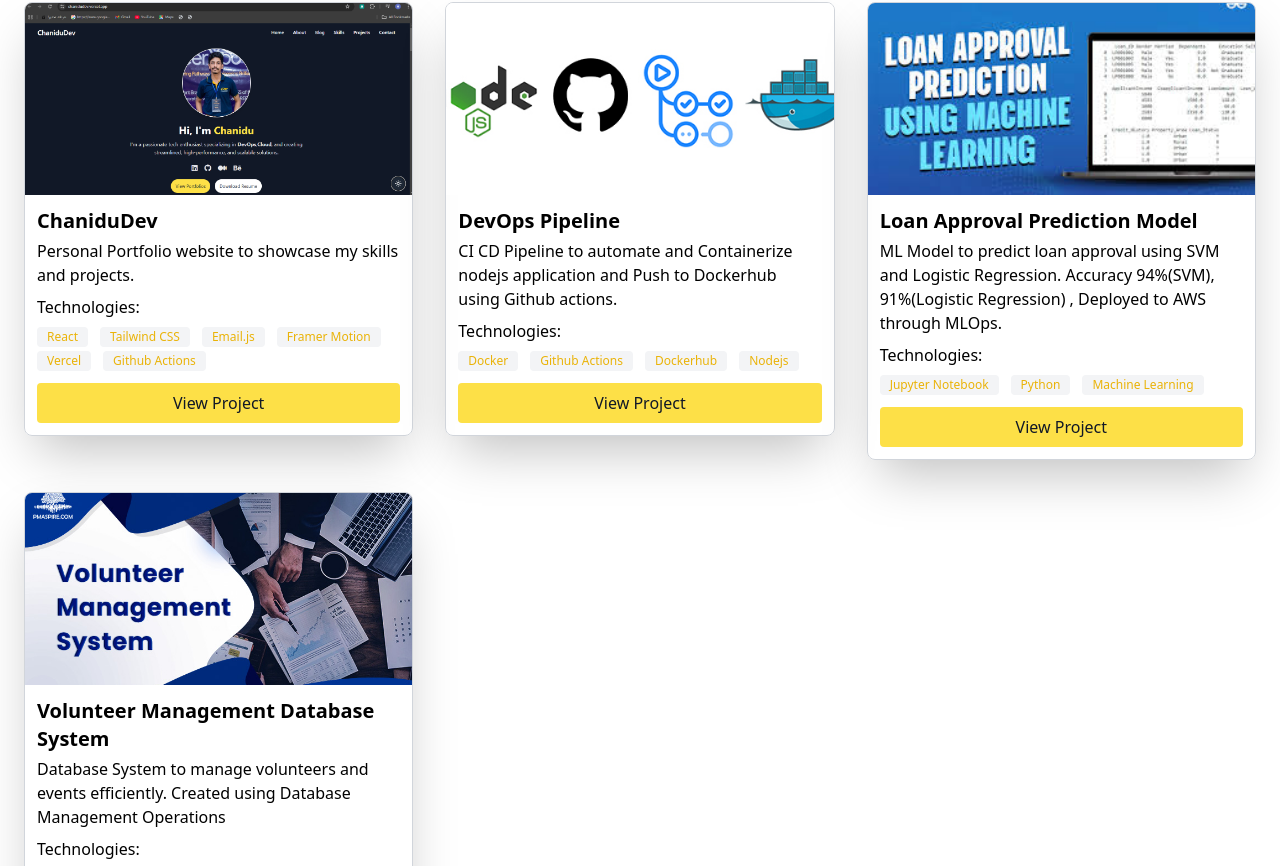
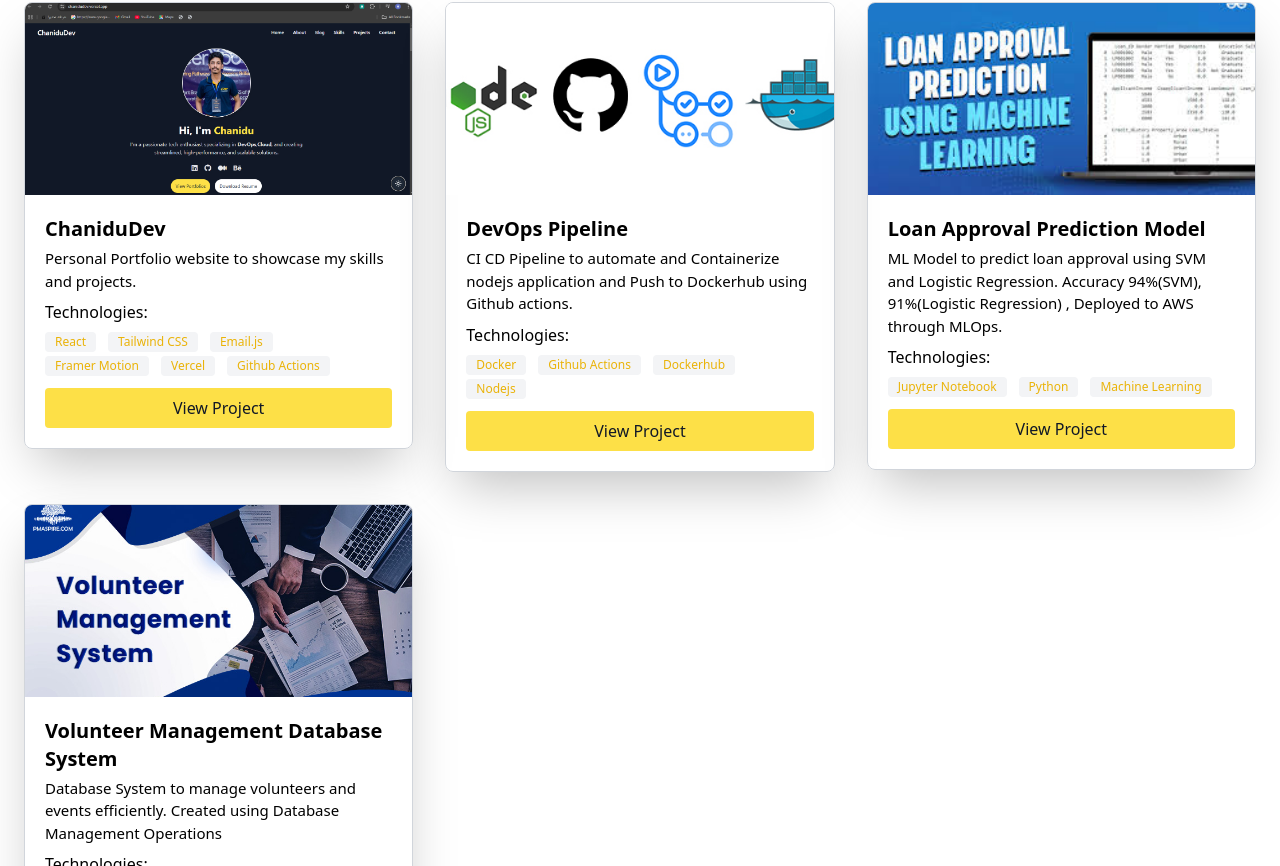
Before and after one commit to Chanidu26/ChaniduDev, a React (Create React App) app: page / in a window 1280 px wide. Shown: the part 3634-4500 px from the top of the page. Built offline with nearby package versions, Linux system fonts and the light colour scheme.

Commit message:
add cv download option

```diff
--- a/src/cards/projectcard.jsx
+++ b/src/cards/projectcard.jsx
@@ -11,11 +11,11 @@ const Projectcard = ({id,image,title,description,technologies,link}) => {
                 alt={title}
                 className="w-full h-48 object-cover"
               />
-              <div className="p-3">
+              <div className="p-5">
                 <h2 className="text-xl font-bold dark:text-white">
                   {title}
                 </h2>
-                <p className="dark:text-gray-300 mt-1">{description}</p>
+                <p className="dark:text-gray-300 text-[15px] mt-1">{description}</p>
                 <div className="mt-2">
                   <h3 className="font-medium dark:text-white">Technologies:</h3>
                   <div className="flex flex-wrap mt-2 gap-1">
--- a/src/components/Home.js
+++ b/src/components/Home.js
@@ -1,7 +1,17 @@
 import React from "react";
 import profile from "../assets/profile.JPG";
+import CV from "../data/ChaniduKarunarathna.pdf";
+const Home = () => {
+    const handleDownload = () => {
 
-const Home = () => {
+      const link = document.createElement('a');
+      link.href = CV;
+      link.download = 'ChaniduKarunarathna.pdf';
+
+      document.body.appendChild(link);
+      link.click();
+      document.body.removeChild(link);
+    };
   return (
     <section id="home">
     <div className="min-h-screen text-black dark:bg-gray-900 dark:text-gray-100  flex items-center justify-center">
@@ -67,6 +77,7 @@ const Home = () => {
               View Portfolios
             </a>
             <a
+              onClick={handleDownload}
               href="#resume"
               className="bg-gray-900 text-white dark:bg-white dark:text-gray-900 py-2 px-4 lg:py-3 lg:px-4 rounded-full shadow-md  hover:shadow-lg transition duration-300"
             >
```
Also changed, not shown: 1 other file (tests, documents, lock files or other folders).
